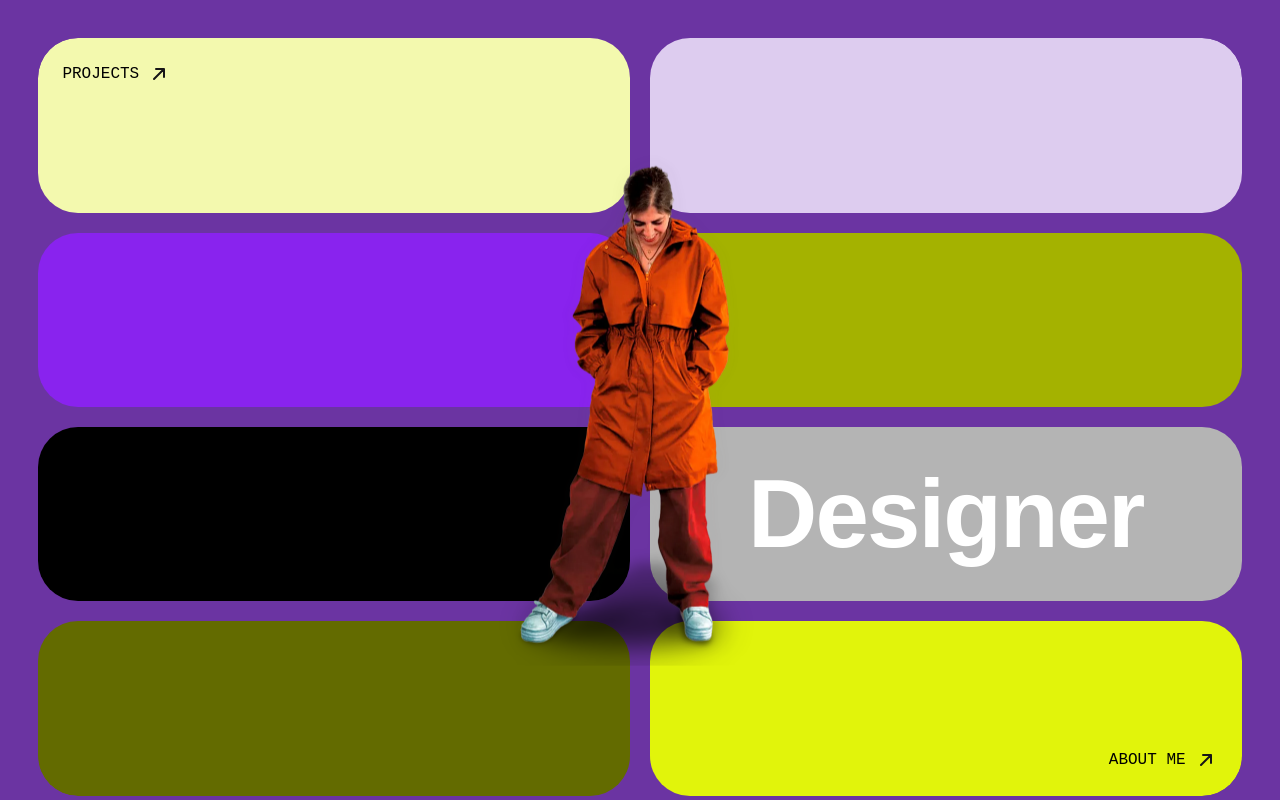
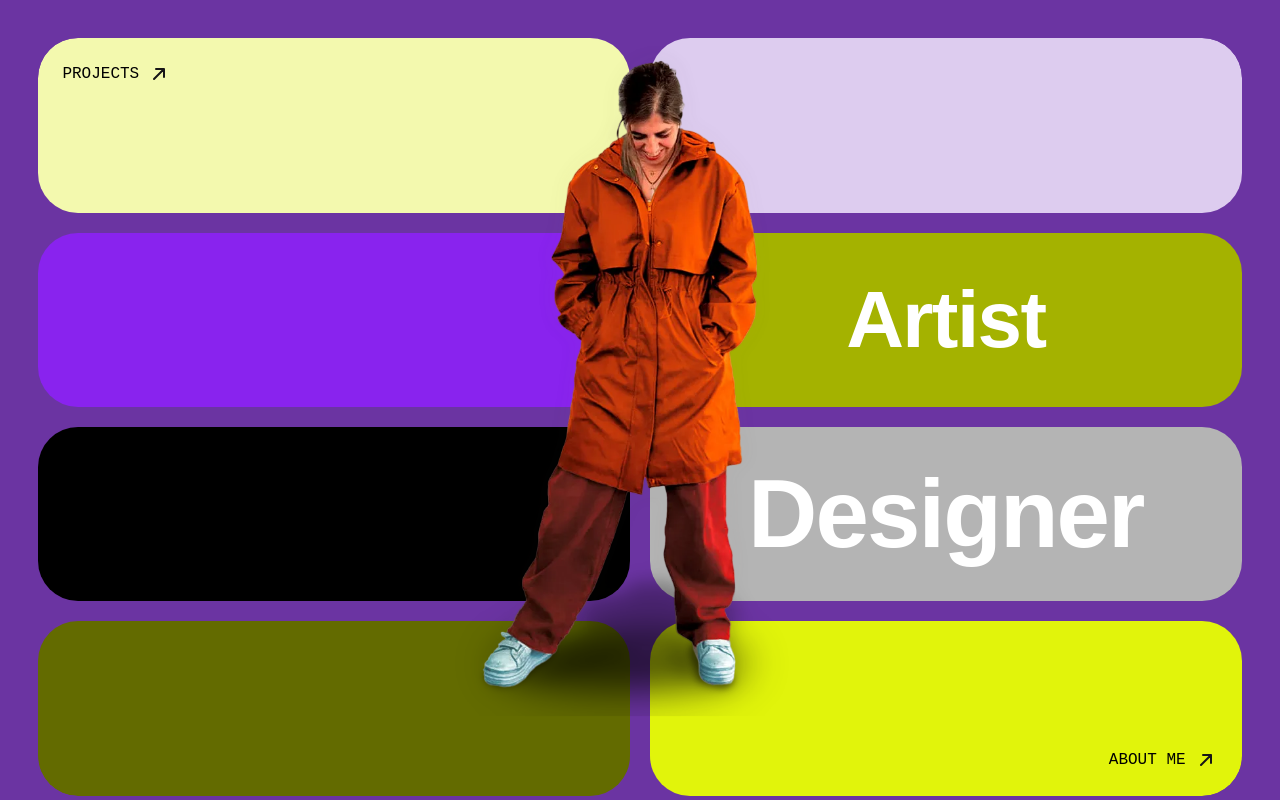
Before and after one commit to mamzlt88/portafolio, a React (Vite) app: page / in a window 1280 px wide. Built offline with nearby package versions, Linux system fonts and the light colour scheme.

Commit message:
feat(landing-desktop): add Artist title, adjust model scale/offset on lg+, maintain frame clipping

```diff
--- a/src/components/sections/Landing.tsx
+++ b/src/components/sections/Landing.tsx
@@ -52,8 +52,10 @@ export default function Landing({ onAbout, onProjects }: LandingProps) {
           {/* Empty cell (row 2, col 1) */}
           <div />
 
-          {/* Empty cell (row 2, col 2) */}
-          <div />
+          {/* Desktop-only 'Artist' title (row 2, col 2) */}
+          <div className="hidden lg:flex items-center justify-center relative z-10">
+            <p className="font-['Poppins',_sans-serif] font-semibold text-white text-[min(6.5vw,80px)] tracking-[-0.02em]">Artist</p>
+          </div>
 
           {/* Empty cell (row 3, col 1) */}
           <div />
@@ -85,7 +87,7 @@ export default function Landing({ onAbout, onProjects }: LandingProps) {
         {/* Model + shadow centered OVER the tiles (aligned to the stage) */}
         <div className="pointer-events-none absolute inset-0 grid place-items-center z-50" aria-hidden>
           <div
-            className="relative transition-all duration-700 ease-out min-w-[150px] max-w-[320px] w-[26%] sm:w-[28%] md:w-[30%] lg:w-[32%] -translate-y-[5%] md:-translate-y-[3%] lg:-translate-y-[2%]"
+            className="relative transition-all duration-700 ease-out min-w-[150px] max-w-[420px] w-[24%] sm:w-[26%] md:w-[32%] lg:w-[40%] xl:w-[42%] -translate-y-[6%] md:-translate-y-[4%] lg:-translate-y-[6%]"
             style={{ aspectRatio: '640 / 1038', opacity: mounted ? 1 : 0 }}
           >
             {/* Shadow behind */}
```
